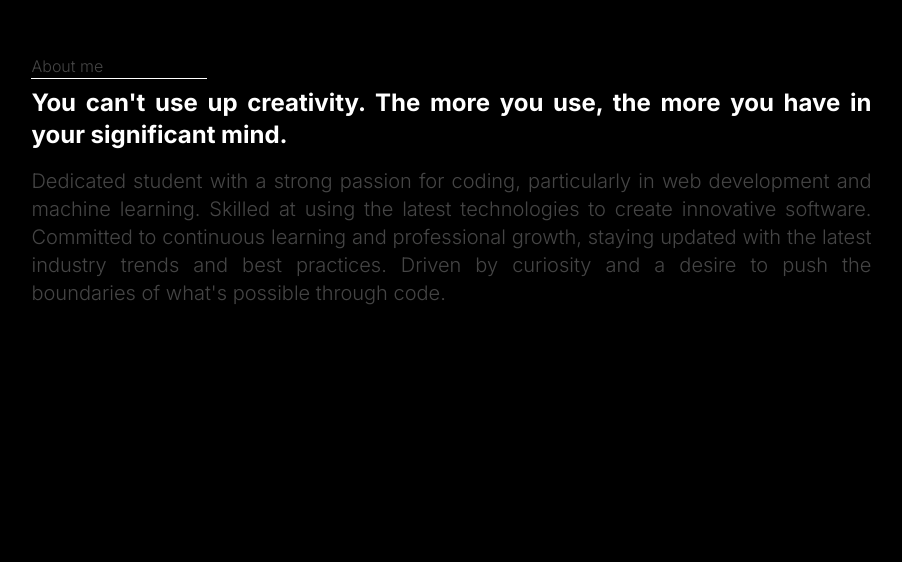
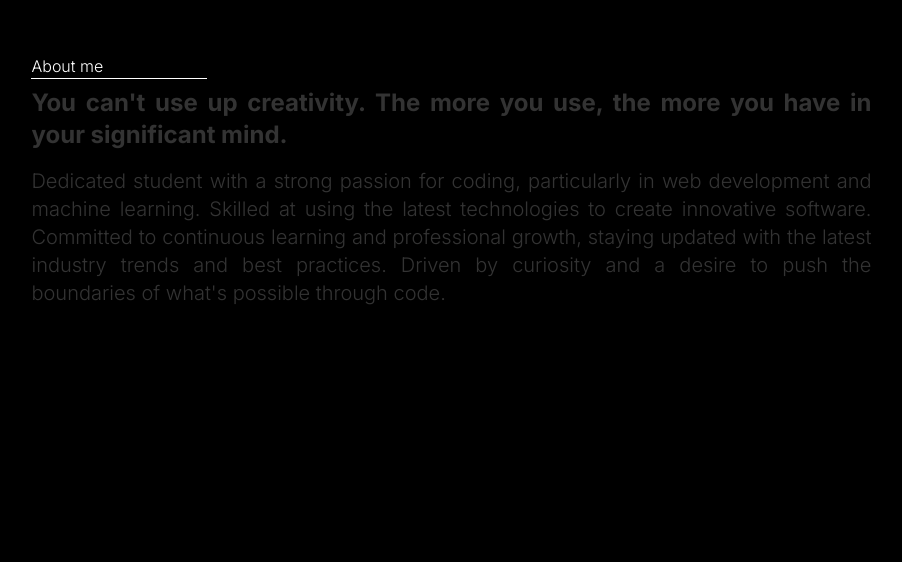
Before and after one commit to Rohithk2003/portfolio, a Next.js app: page / in a window 1280 px wide. Shown: the part 954-1516 px from the top of the page, without its empty margins (191-1093 px from the left). Built offline with nearby package versions, Linux system fonts and the light colour scheme; what tailwindcss-animated would draw is missing.

Commit message:
Update scroll reveal animation in globals.css and about.js

```diff
--- a/components/about.js
+++ b/components/about.js
@@ -17,33 +17,38 @@ export default function About() {
 			id={"about"}
 			className={`${
 				inView ? "slide-in-left opacity-1" : "opacity-0"
-			} h-max md:p-20 p-10 text-justify pt-[-100px] lg:pt-36  bg-black flex flex-wrap justify-center ${
+			} h-max  md:p-20 p-10 text-justify pt-[-100px] lg:pt-36  flex flex-wrap justify-center ${
 				inter.className
 			}`}
 		>
 			`
 			<div
 				className={
-					"w-full lg:w-3/4 h-full   flex flex-col justify-center flex-wrap "
+					"w-full lg:w-3/4 h-full   flex flex-col justify-center flex-wrap scroll-reveal"
 				}
 			>
 				<div className={"w-full mb-2"}>
-					<h4 className={"text-[#454545] "}>About me </h4>
-					<div className={"w-44  border-b border-b-white text-[#ef6c50]"}></div>
+					<h4 className={"text-white "}>About me </h4>
+					<div className={"w-44  border-b border-b-white "}></div>
 				</div>
-				<div className={"w-full text-md text-white"}>
+				<div className={"w-full text-md "}>
 					<div className={"w-full mb-4 font-bold text-lg lg:text-2xl"}>
-						You {`can't`} use up creativity. The more you use, the more you have
-						in your significant mind.
+						<span>
+							You {`can't`} use up creativity. The more you use, the more you
+							have in your significant mind.
+						</span>
 					</div>
-					<div className={"md:text-xl text-lg text-[#454545]  w-full"}>
-						Dedicated student with a strong passion for coding, particularly in
-						web development and machine learning. Skilled at using the latest
-						technologies to create innovative software. Committed to continuous
-						learning and professional growth, staying updated with the latest
-						industry trends and best practices. Driven by curiosity and a desire
-						to push the boundaries of what&apos;s possible through code.
-					</div>
+					<section className={"md:text-xl text-lg   w-full"}>
+						<span>
+							Dedicated student with a strong passion for coding, particularly
+							in web development and machine learning. Skilled at using the
+							latest technologies to create innovative software. Committed to
+							continuous learning and professional growth, staying updated with
+							the latest industry trends and best practices. Driven by curiosity
+							and a desire to push the boundaries of what&apos;s possible
+							through code.
+						</span>
+					</section>
 				</div>
 			</div>
 		</div>
--- a/styles/globals.css
+++ b/styles/globals.css
@@ -199,3 +199,26 @@
 	background-color: rgba(0, 0, 0, 0.7); /* semi-transparent black overlay */
 	z-index: 999;
 }
+.scroll-reveal span {
+	color: hsl(0 0% 100%/0.2);
+	background-image: linear-gradient(90deg, white, white);
+	background-clip: text;
+	-webkit-background-clip: text;
+	background-repeat: no-repeat;
+	background-size: 0% 100%;
+	animation: scroll-reveal-temp linear forwards;
+	animation-timeline: view();
+}
+.scroll-reveal div div span {
+	animation-range-start: cover 20vh;
+	animation-range-end: cover 30vh;
+}
+.scroll-reveal div section span {
+	animation-range-start: cover 22.5vh;
+	animation-range-end: cover 50vh;
+}
+@keyframes scroll-reveal-temp {
+	to {
+		background-size: 100% 100%;
+	}
+}
```
Also changed, not shown: 1 other file (tests, documents, lock files or other folders).
